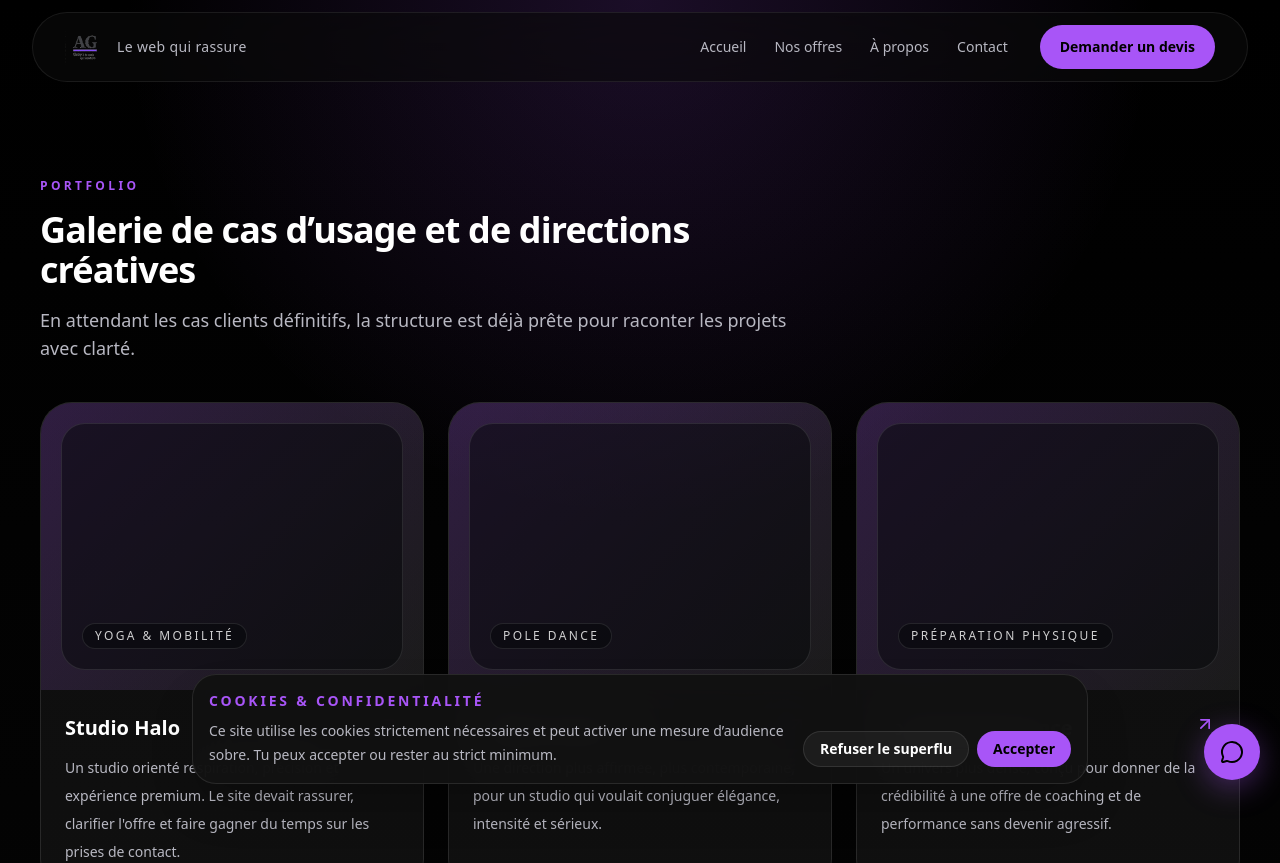
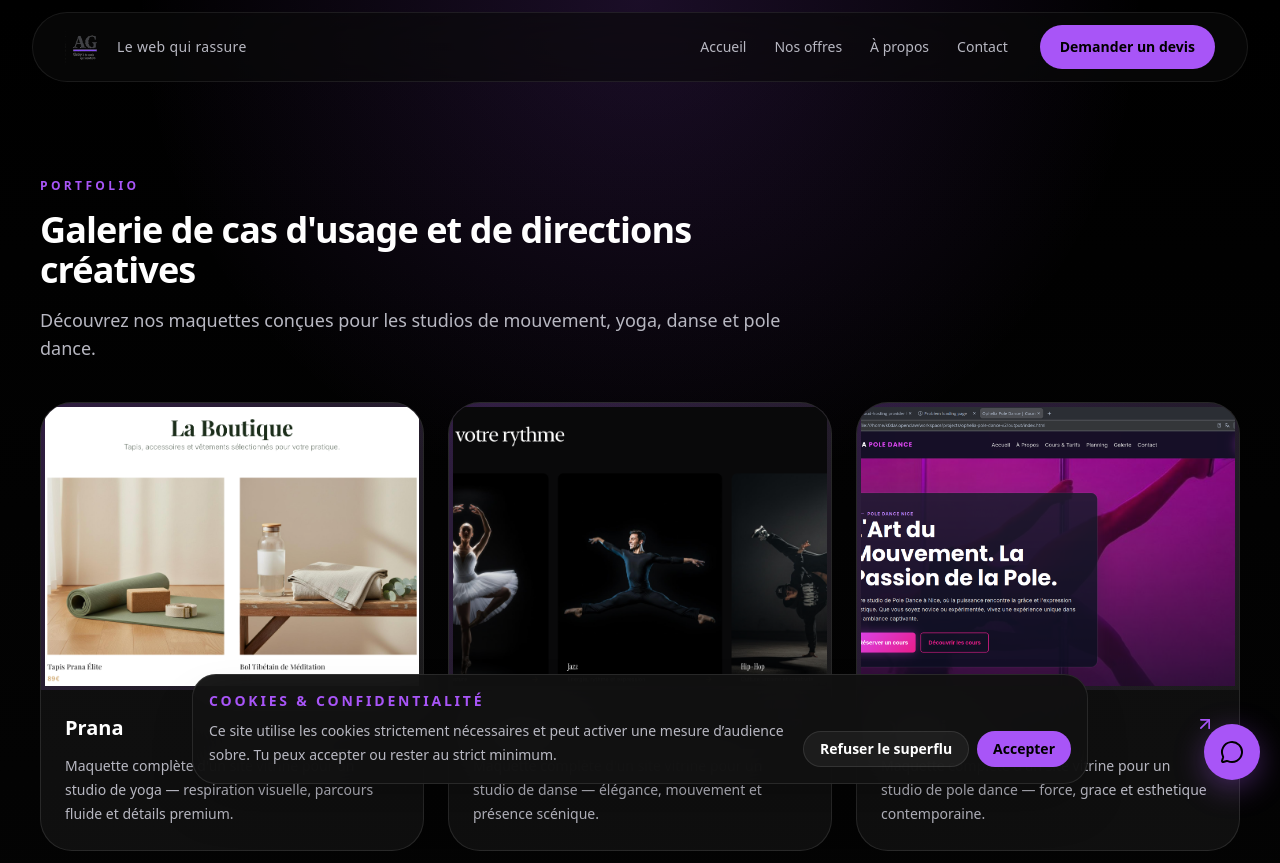
Before and after one commit to Agence-Grey/Grey, a Next.js app: page /portfolio in a window 1280 px wide. Shown: the top 863 px of the page. Built offline with nearby package versions, Linux system fonts and the light colour scheme.

Commit message:
feat(portfolio): remplace les cards vides par Prana, Classique, Ophelia avec images

```diff
--- a/src/app/portfolio/page.tsx
+++ b/src/app/portfolio/page.tsx
@@ -1,42 +1,68 @@
 import type { Metadata } from "next";
 import Link from "next/link";
+import Image from "next/image";
 import { ArrowUpRight } from "lucide-react";
 import { SectionWrapper } from "@/components/shared/section-wrapper";
 import { buildPageMetadata } from "@/components/shared/seo";
-import { portfolioEntries } from "@/lib/content";
+
+const projects = [
+  {
+    slug: "prana",
+    title: "Prana",
+    type: "Yoga",
+    summary: "Maquette complète d'un site vitrine pour un studio de yoga — respiration visuelle, parcours fluide et détails premium.",
+    image: "/portfolio/prana/img_4d930aae2969.png",
+  },
+  {
+    slug: "classique",
+    title: "Classique",
+    type: "Danse",
+    summary: "Maquette complète d'un site vitrine pour un studio de danse — élégance, mouvement et présence scénique.",
+    image: "/portfolio/classique/img_01.png",
+  },
+  {
+    slug: "ophelia",
+    title: "Ophelia",
+    type: "Pole Dance",
+    summary: "Maquette complete d'un site vitrine pour un studio de pole dance — force, grace et esthetique contemporaine.",
+    image: "/portfolio/ophelia/img_01.png",
+  },
+];
 
 export const metadata: Metadata = buildPageMetadata({
   title: "Portfolio",
-  description: "Sélection de réalisations et cas d’usage pour studios de mouvement, yoga, pole dance et performance.",
+  description: "Sélection de réalisations et cas d'usage pour studios de mouvement, yoga, pole dance et performance.",
 });
 
 export default function PortfolioPage() {
   return (
     <SectionWrapper
       eyebrow="Portfolio"
-      title="Galerie de cas d’usage et de directions créatives"
-      description="En attendant les cas clients définitifs, la structure est déjà prête pour raconter les projets avec clarté."
+      title="Galerie de cas d'usage et de directions créatives"
+      description="Découvrez nos maquettes conçues pour les studios de mouvement, yoga, danse et pole dance."
     >
       <div className="grid gap-6 lg:grid-cols-3">
-        {portfolioEntries.map((entry) => (
+        {projects.map((project, index) => (
           <Link
-            key={entry.slug}
-            href={`/portfolio/${entry.slug}`}
-            className="group overflow-hidden rounded-[2rem] border border-white/10 bg-white/5 transition hover:border-[var(--color-accent)]/35"
+            key={`${project.slug}-${index}`}
+            href={`/portfolio/${project.slug}`}
+            className="group overflow-hidden rounded-[2rem] border border-white/10 bg-white/5 transition hover:border-[var(--color-accent)]/30 hover:bg-white/[0.07]"
           >
-            <div className="aspect-[4/3] bg-[linear-gradient(135deg,_rgba(168,85,247,0.22),_rgba(255,255,255,0.05))] p-5">
-              <div className="flex h-full items-end rounded-[1.5rem] border border-white/10 bg-dark/50 p-5">
-                <span className="rounded-full border border-white/10 bg-dark/50 px-3 py-1 text-xs uppercase tracking-[0.2em] text-white/80">
-                  {entry.type}
-                </span>
-              </div>
+            <div className="relative aspect-[4/3] bg-[linear-gradient(135deg,_rgba(168,85,247,0.22),_rgba(255,255,255,0.05))] p-5">
+              <Image
+                src={project.image}
+                alt={project.title}
+                fill
+                className="object-cover p-1"
+                sizes="(max-width: 768px) 100vw, 33vw"
+              />
             </div>
             <div className="space-y-3 p-6">
               <div className="flex items-start justify-between gap-4">
-                <h2 className="text-xl font-semibold text-white">{entry.titre}</h2>
-                <ArrowUpRight className="size-5 text-[var(--color-accent)] transition group-hover:-translate-y-0.5 group-hover:translate-x-0.5" />
+                <h2 className="text-xl font-semibold text-white">{project.title}</h2>
+                <ArrowUpRight className="size-5 text-[var(--color-accent)] transition group-hover:translate-x-0.5 group-hover:-translate-y-0.5" />
               </div>
-              <p className="text-sm leading-7 text-[var(--color-muted-foreground)]">{entry.description}</p>
+              <p className="text-sm leading-6 text-[var(--color-muted-foreground)]">{project.summary}</p>
             </div>
           </Link>
         ))}
```
